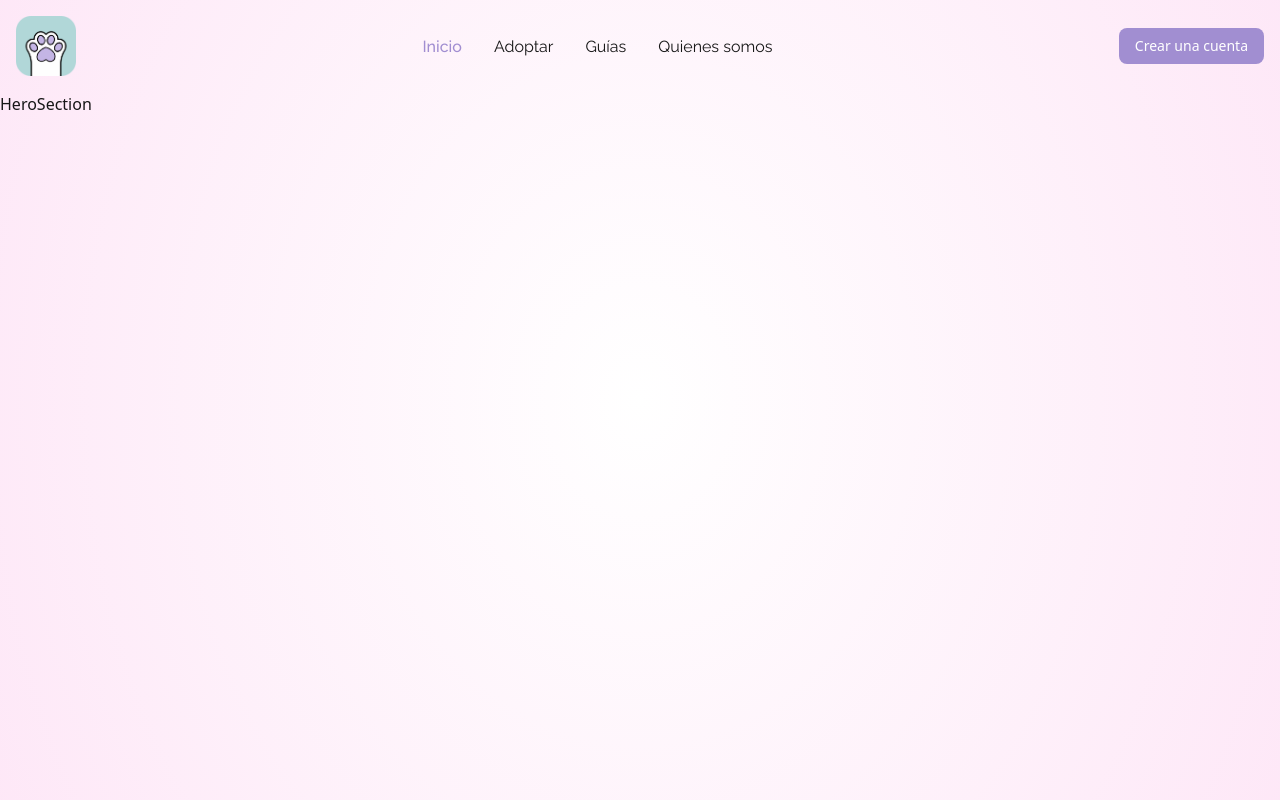
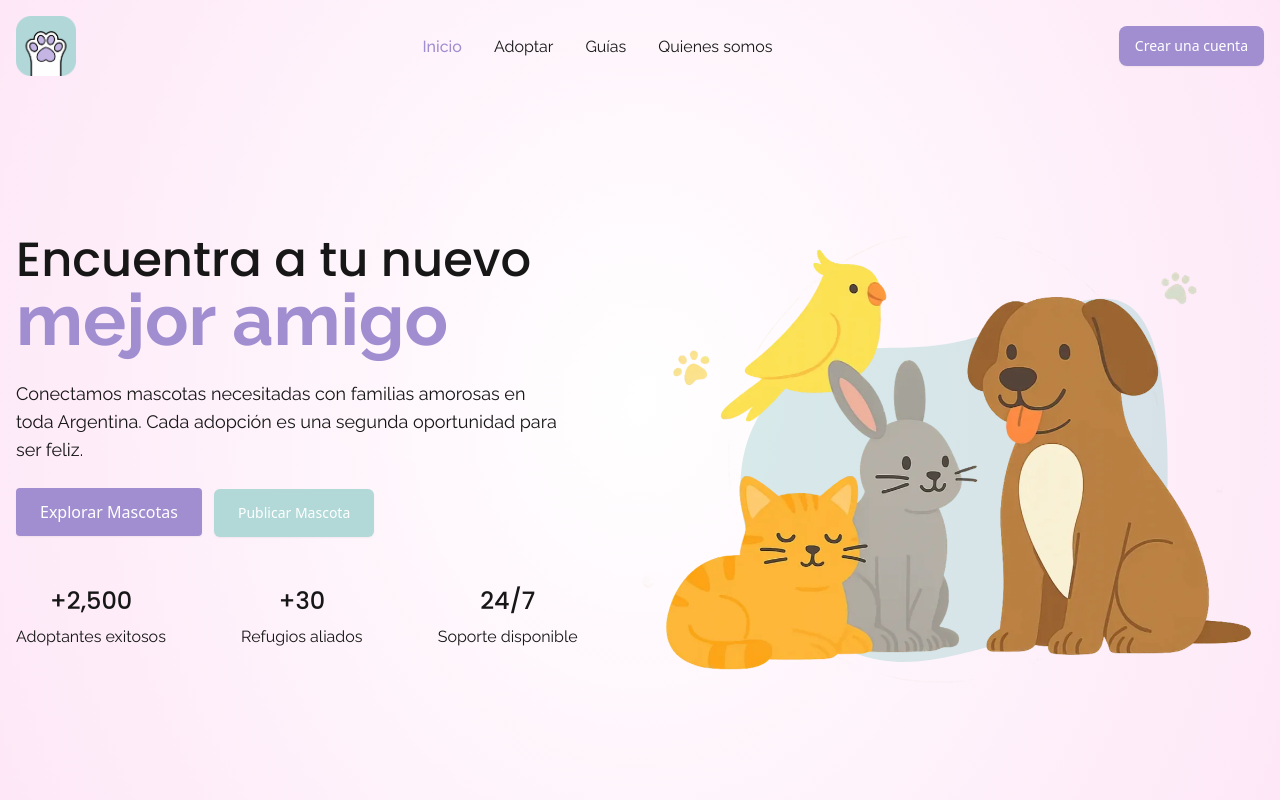
Before and after one commit to francogalfre/patitas, a Next.js app: page / in a window 1280 px wide. Shown: the top 800 px of the page. Built offline with nearby package versions, Linux system fonts and the light colour scheme.

Commit message:
feat(landing/hero): :sparkles: enhance landing page with new hero section

```diff
--- a/package.json
+++ b/package.json
@@ -9,6 +9,7 @@
     "lint": "next lint"
   },
   "dependencies": {
+    "@radix-ui/react-slot": "^1.2.3",
     "class-variance-authority": "^0.7.1",
     "clsx": "^2.1.1",
     "lucide-react": "^0.542.0",
--- /dev/null
+++ b/src/app/(landing)/(home)/components/HeroStats.tsx
@@ -0,0 +1,32 @@
+import React from 'react'
+
+const stats = [
+    {
+        quantity: "+2,500",
+        text: "Adoptantes exitosos"
+    },
+    {
+        quantity: "+30",
+        text: "Refugios aliados"
+    },
+    {
+        quantity: "24/7",
+        text: "Soporte disponible"
+    },
+
+]
+
+const HeroStats = () => {
+  return (
+    <ul className='w-full flex justify-between'>
+        {stats.map((stat, index) => (
+            <li key={index} className='flex flex-col gap-2 text-center'>
+                <h3 className='text-2xl'>{stat.quantity}</h3>
+                <p>{stat.text}</p>
+            </li>
+        ))}
+    </ul>
+  )
+}
+
+export default HeroStats
--- a/src/app/(landing)/(home)/components/SectionContainer.tsx
+++ b/src/app/(landing)/(home)/components/SectionContainer.tsx
@@ -2,7 +2,7 @@ import React, { type ReactNode } from 'react'
 
 const SectionContainer = ({ children }: { children: ReactNode }) => {
   return (
-    <section className='max-w-7xl w-full mx-auto'>
+    <section className='max-w-7xl w-full mx-auto px-4 pb-48'>
         {children}
     </section>
   )
--- a/src/app/(landing)/(home)/page.tsx
+++ b/src/app/(landing)/(home)/page.tsx
@@ -4,8 +4,14 @@ import HeroSection from "./sections/Hero";
 
 export default function Home() {
   return (
-    <SectionContainer>
-      <HeroSection />
-    </SectionContainer>
+    <>
+      <SectionContainer>
+        <HeroSection />
+      </SectionContainer>
+      <SectionContainer>
+        <HeroSection />
+      </SectionContainer>
+    </>
+
   );
 }
--- a/src/app/(landing)/(home)/sections/Hero.tsx
+++ b/src/app/(landing)/(home)/sections/Hero.tsx
@@ -1,8 +1,36 @@
+import Image from 'next/image'
+
 import React from 'react'
+
+import { Button } from '@/components/ui/button'
+
+import HeroStats from '../components/HeroStats'
 
 const HeroSection = () => {
   return (
-    <div>HeroSection</div>
+    <div className='flex w-full justify-between pt-36 gap-16'>
+        <div className='w-contain space-y-12'>
+            <header className='space-y-6'>
+              <h2 className='text-5xl'>Encuentra a tu nuevo <span className='text-7xl font-bold text-primary  '>mejor amigo</span></h2>
+              <p className='text-lg text-pretty'>Conectamos mascotas necesitadas con familias amorosas en toda Argentina. Cada adopción es una segunda oportunidad para ser feliz.</p>
+              <div className='space-x-3'>
+                  <Button size={"lg"} className='text-white py-6 text-md rounded-sm hover:bg-primary/80 transition-color'>Explorar Mascotas</Button>
+                  <Button size={"lg"} variant='secondary' className='text-white py-6 hover:bg-secondary/80 transition-color'>Publicar Mascota</Button>
+              </div>
+            </header>
+            <HeroStats />
+        </div>
+        <div className='relative w-full'>
+          <Image
+              width={660}
+              height={100}
+              src="/landing/hero.webp" alt="Ilustración pastel de perro, gato, conejo y pájaro dentro de una burbuja verde menta para sitio de adopción de mascotas" className='rounded-xl object-cover relative'
+          />
+          <svg viewBox="0 0 200 200" xmlns="http://www.w3.org/2000/svg" className='absolute -top-16 z-[-2] opacity-50'>
+            <path fill="#B2D8D8" d="M53.7,-58.5C65.5,-54.2,67.8,-33.3,68.7,-14.2C69.5,4.8,68.8,22.1,60.1,32.4C51.4,42.7,34.7,46.2,19.5,50.3C4.3,54.4,-9.5,59.1,-23.1,56.9C-36.7,54.8,-50.1,45.7,-58.6,32.9C-67.1,20.1,-70.6,3.5,-66.9,-10.8C-63.2,-25,-52.1,-37,-39.8,-41.1C-27.4,-45.3,-13.7,-41.6,3.7,-45.9C21,-50.3,42,-62.7,53.7,-58.5Z" transform="translate(100 100)" />
+          </svg>
+        </div>
+    </div>
   )
 }
 
--- a/src/app/(landing)/adoptar/page.tsx
+++ b/src/app/(landing)/adoptar/page.tsx
@@ -2,7 +2,10 @@ import React from 'react'
 
 const PageAdoptar = () => {
   return (
-    <div>PageAdoptar</div>
+    <div>
+      <h3>Pagina de adopcion</h3>
+      <p>En esta pagina se van a encontrar las diferentes mascotas disponibles para adoptar ademas de un buscador</p>
+    </div>
   )
 }
 
--- a/src/app/(landing)/components/Navbar.tsx
+++ b/src/app/(landing)/components/Navbar.tsx
@@ -4,6 +4,8 @@ import React from "react";
 
 import Image from "next/image";
 import Link from "next/link";
+
+import { Button } from "@/components/ui/button";
 
 import { usePathname } from "next/navigation";
 
@@ -57,12 +59,13 @@ const Navbar = () => {
         </div>
 
         <div className="flex md:order-2 space-x-3 md:space-x-0 rtl:space-x-reverse">
-          <button
+          <Button
             type="button"
-            className="text-white bg-primary hover:bg-primary/80 hover:scale-105 focus:ring-4 focus:outline-none cursor-pointer font-medium rounded-lg text-sm px-4 py-2 text-center transition-all"
+            size={"lg"}
+            className="text-white bg-primary hover:bg-primary/80 hover:scale-105 focus:ring-4 focus:outline-none cursor-pointer font-medium rounded-lg text-sm px-4 py-4 text-center transition-all"
           >
             Crear una cuenta
-          </button>
+          </Button>
         </div>
       </div>
     </nav>
--- a/src/app/(landing)/guias/page.tsx
+++ b/src/app/(landing)/guias/page.tsx
@@ -2,7 +2,10 @@ import React from 'react'
 
 const PageGuias = () => {
   return (
-    <div>PageGuias</div>
+    <div>
+      <h3>Pagina de Guias</h3>
+      <p>En esta pagina van a encontrar articulos/guias sobre la adopcion (tips para cuidar a tu mascota)</p>
+    </div>
   )
 }
 
--- a/src/app/(landing)/layout.tsx
+++ b/src/app/(landing)/layout.tsx
@@ -25,7 +25,7 @@ export default function RootLayout({
 }>) {
   return (
     <html lang="en">
-      <body className={`${fontVariables} antialiased`}>
+      <body className={`${fontVariables} antialiased min-h-screen`}>
         <>
         <Navbar />
         <Background />
--- a/src/app/(landing)/nosotros/page.tsx
+++ b/src/app/(landing)/nosotros/page.tsx
@@ -2,7 +2,10 @@ import React from 'react'
 
 const PageSobreNosotros = () => {
   return (
-    <div>PageSobreNosotros</div>
+    <div>
+      <h3>Pagina sobre nosotros</h3>
+      <p>En esta pagina van a encontrar informacion sobre el proyectos y sobre nosotros los creadores</p>
+    </div>
   )
 }
 
--- /dev/null
+++ b/src/components/ui/button.tsx
@@ -0,0 +1,59 @@
+import * as React from "react"
+import { Slot } from "@radix-ui/react-slot"
+import { cva, type VariantProps } from "class-variance-authority"
+
+import { cn } from "@/lib/utils"
+
+const buttonVariants = cva(
+  "inline-flex items-center justify-center gap-2 whitespace-nowrap rounded-md text-sm font-medium transition-all disabled:pointer-events-none disabled:opacity-50 [&_svg]:pointer-events-none [&_svg:not([class*='size-'])]:size-4 shrink-0 [&_svg]:shrink-0 outline-none focus-visible:border-ring focus-visible:ring-ring/50 focus-visible:ring-[3px] aria-invalid:ring-destructive/20 dark:aria-invalid:ring-destructive/40 aria-invalid:border-destructive",
+  {
+    variants: {
+      variant: {
+        default:
+          "bg-primary text-primary-foreground shadow-xs hover:bg-primary/90",
+        destructive:
+          "bg-destructive text-white shadow-xs hover:bg-destructive/90 focus-visible:ring-destructive/20 dark:focus-visible:ring-destructive/40 dark:bg-destructive/60",
+        outline:
+          "border bg-background shadow-xs hover:bg-accent hover:text-accent-foreground dark:bg-input/30 dark:border-input dark:hover:bg-input/50",
+        secondary:
+          "bg-secondary text-secondary-foreground shadow-xs hover:bg-secondary/80",
+        ghost:
+          "hover:bg-accent hover:text-accent-foreground dark:hover:bg-accent/50",
+        link: "text-primary underline-offset-4 hover:underline",
+      },
+      size: {
+        default: "h-9 px-4 py-2 has-[>svg]:px-3",
+        sm: "h-8 rounded-md gap-1.5 px-3 has-[>svg]:px-2.5",
+        lg: "h-10 rounded-md px-6 has-[>svg]:px-4",
+        icon: "size-9",
+      },
+    },
+    defaultVariants: {
+      variant: "default",
+      size: "default",
+    },
+  }
+)
+
+function Button({
+  className,
+  variant,
+  size,
+  asChild = false,
+  ...props
+}: React.ComponentProps<"button"> &
+  VariantProps<typeof buttonVariants> & {
+    asChild?: boolean
+  }) {
+  const Comp = asChild ? Slot : "button"
+
+  return (
+    <Comp
+      data-slot="button"
+      className={cn(buttonVariants({ variant, size, className }))}
+      {...props}
+    />
+  )
+}
+
+export { Button, buttonVariants }
```
Also changed, not shown: public/landing/hero.webp (added), 1 other file (tests, documents, lock files or other folders).
